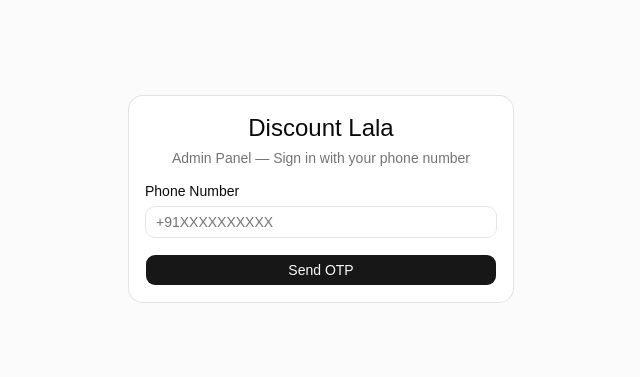
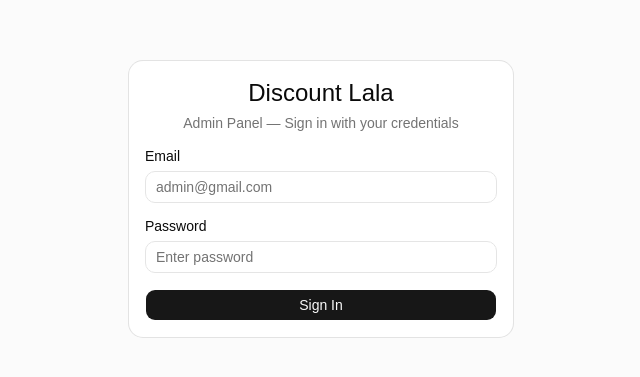
Before and after one commit to discountlala0-bit/discount-lala-admin-panel, a React (Vite) app: page /login in a window 1280 px wide. Shown: the part 201-578 px from the top of the page, without its empty margins (319-959 px from the left). Built offline with nearby package versions, Linux system fonts and the light colour scheme.

Commit message:
added functionality of login with email id and password

```diff
--- a/src/api/auth.js
+++ b/src/api/auth.js
@@ -1,6 +1,4 @@
 import client from './client'
 
-export const sendOtp = (phone) => client.post('/api/auth/send-otp', { phone })
-export const verifyOtp = (sessionInfo, otp) => client.post('/api/auth/verify-otp', { sessionInfo, otp })
-export const verifyIdToken = (idToken) => client.post('/api/auth/verify-id-token', { idToken })
+export const adminLogin = (email, password) => client.post('/api/admin/auth/login', { email, password })
 export const getMe = () => client.get('/api/users/me')
--- a/src/pages/Login.jsx
+++ b/src/pages/Login.jsx
@@ -1,7 +1,7 @@
 import { useState } from 'react'
 import { useNavigate } from 'react-router-dom'
 import { useAuth } from '@/contexts/AuthContext'
-import { sendOtp, verifyOtp, verifyIdToken } from '@/api/auth'
+import { adminLogin } from '@/api/auth'
 import { Button } from '@/components/ui/button'
 import { Input } from '@/components/ui/input'
 import { Label } from '@/components/ui/label'
@@ -13,46 +13,20 @@ export default function Login() {
   const { login } = useAuth()
   const navigate = useNavigate()
 
-  const [step, setStep] = useState('phone') // 'phone' | 'otp'
-  const [phone, setPhone] = useState('')
-  const [otp, setOtp] = useState('')
-  const [sessionInfo, setSessionInfo] = useState(null)
+  const [email, setEmail] = useState('')
+  const [password, setPassword] = useState('')
   const [loading, setLoading] = useState(false)
 
-  const handleSendOtp = async (e) => {
+  const handleLogin = async (e) => {
     e.preventDefault()
-    if (!phone.trim()) return toast.error('Enter a phone number')
+    if (!email.trim() || !password.trim()) return toast.error('Enter email and password')
     setLoading(true)
     try {
-      const res = await sendOtp(phone.trim())
-      setSessionInfo(res.sessionInfo)
-      setStep('otp')
-      toast.success('OTP sent successfully')
-    } catch (err) {
-      toast.error(err.response?.data?.message || 'Failed to send OTP')
-    } finally {
-      setLoading(false)
-    }
-  }
-
-  const handleVerifyOtp = async (e) => {
-    e.preventDefault()
-    if (!otp.trim()) return toast.error('Enter the OTP')
-    setLoading(true)
-    try {
-      const otpRes = await verifyOtp(sessionInfo, otp.trim())
-      const idToken = otpRes.firebaseIdToken
-      const tokenRes = await verifyIdToken(idToken)
-
-      if (tokenRes.isNewUser) {
-        toast.error('This phone number is not registered. Please contact your administrator.')
-        return
-      }
-
-      login(tokenRes.token)
+      const res = await adminLogin(email.trim(), password)
+      login(res.token)
       navigate('/')
     } catch (err) {
-      toast.error(err.response?.data?.error || err.response?.data?.message || 'OTP verification failed')
+      toast.error(err.response?.data?.error || 'Login failed')
     } finally {
       setLoading(false)
     }
@@ -63,55 +37,35 @@ export default function Login() {
       <Card className="w-full max-w-sm">
         <CardHeader className="text-center">
           <CardTitle className="text-2xl">Discount Lala</CardTitle>
-          <CardDescription>Admin Panel — Sign in with your phone number</CardDescription>
+          <CardDescription>Admin Panel — Sign in with your credentials</CardDescription>
         </CardHeader>
         <CardContent>
-          {step === 'phone' ? (
-            <form onSubmit={handleSendOtp} className="space-y-4">
+          <form onSubmit={handleLogin} className="space-y-4">
             <div className="space-y-2">
-                <Label htmlFor="phone">Phone Number</Label>
+              <Label htmlFor="email">Email</Label>
               <Input
-                  id="phone"
-                  placeholder="+91XXXXXXXXXX"
-                  value={phone}
-                  onChange={(e) => setPhone(e.target.value)}
-                  type="tel"
+                id="email"
+                placeholder="admin@gmail.com"
+                value={email}
+                onChange={(e) => setEmail(e.target.value)}
+                type="email"
+              />
+            </div>
+            <div className="space-y-2">
+              <Label htmlFor="password">Password</Label>
+              <Input
+                id="password"
+                placeholder="Enter password"
+                value={password}
+                onChange={(e) => setPassword(e.target.value)}
+                type="password"
               />
             </div>
             <Button type="submit" className="w-full" disabled={loading}>
               {loading && <Loader2 className="mr-2 h-4 w-4 animate-spin" />}
-                Send OTP
+              Sign In
             </Button>
           </form>
-          ) : (
-            <form onSubmit={handleVerifyOtp} className="space-y-4">
-              <p className="text-sm text-muted-foreground">OTP sent to {phone}</p>
-              <div className="space-y-2">
-                <Label htmlFor="otp">OTP</Label>
-                <Input
-                  id="otp"
-                  placeholder="123456"
-                  value={otp}
-                  onChange={(e) => setOtp(e.target.value)}
-                  type="text"
-                  inputMode="numeric"
-                  maxLength={6}
-                />
-              </div>
-              <Button type="submit" className="w-full" disabled={loading}>
-                {loading && <Loader2 className="mr-2 h-4 w-4 animate-spin" />}
-                Verify & Sign In
-              </Button>
-              <Button
-                type="button"
-                variant="ghost"
-                className="w-full"
-                onClick={() => { setStep('phone'); setOtp('') }}
-              >
-                Change number
-              </Button>
-            </form>
-          )}
         </CardContent>
       </Card>
     </div>
```
Also changed, not shown: 1 other file (tests, documents, lock files or other folders). Lines whose indentation alone changed are shown as unchanged.
